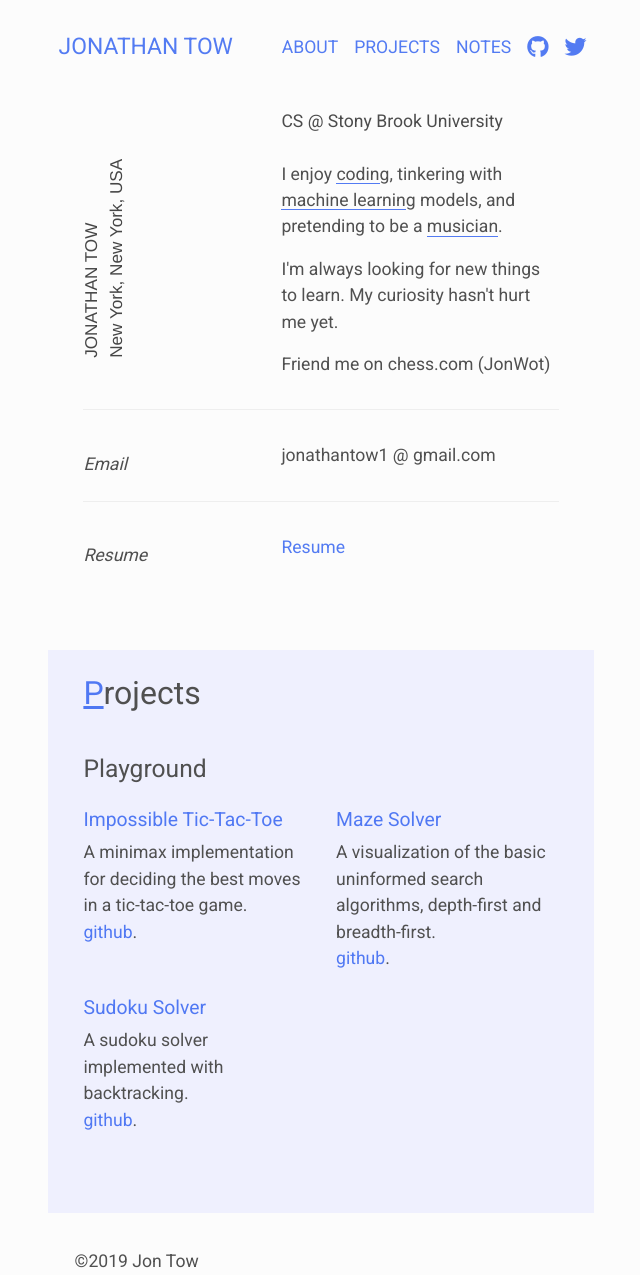
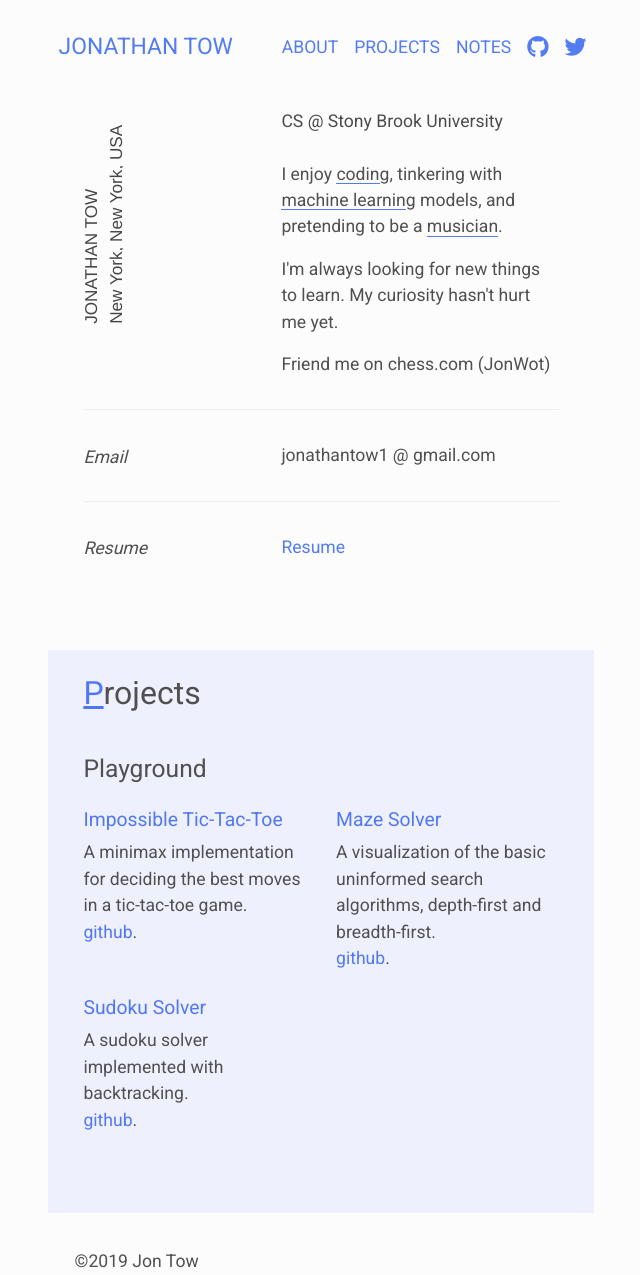
Before and after one commit to jon-tow/jon-tow.github.io, a Jekyll site: the page built from index.html, in a window 1280 px wide. Shown: the whole page, without its empty margins (319-959 px from the left). Built offline with Jekyll 4.4.1, drawn with Linux system fonts in a browser that asks for light colours; nearby versions of some CDN libraries.

Commit message:
last try with svg

```diff
--- a/_includes/_sections/about.html
+++ b/_includes/_sections/about.html
@@ -12,14 +12,17 @@
     <div class="tab-content">
       <div class="tab-title">
 
-          <svg height="200" viewBox="0 0 64 210"  preserveAspectRatio="xMinYMin meet" version="1.1" xmlns="http://www.w3.org/2000/svg" xmlns:xlink="http://www.w3.org/1999/xlink">
+        <svg height="200" viewBox="0 0 42 210" preserveAspectRatio="xMinYMin meet" version="1.1"
+          xmlns="http://www.w3.org/2000/svg" xmlns:xlink="http://www.w3.org/1999/xlink">
           <!-- Generator: Sketch 43.1 (39012) - http://www.bohemiancoding.com/sketch -->
           <desc>Created with Sketch.</desc>
           <defs></defs>
-            <g id="Welcome" stroke="none" stroke-width="1" fill="none" fill-rule="evenodd" font-size="18" font-family="Helvetica" font-weight="normal">
+          <g id="Welcome" stroke="none" stroke-width="1" fill="none" fill-rule="evenodd" font-size="18"
+            font-family="Helvetica" font-weight="normal">
             <g id="Desktop" transform="translate(-43.000000, -383.000000)" fill="#464646">
               <g id="header" transform="translate(0.000000, -1.000000)">
-                        <text id="JONATHAN-TOW-New-Yor" transform="translate(63.500000, 476.274015) rotate(-90.000000) translate(-63.500000, -476.274015) ">
+                <text id="JONATHAN-TOW-New-Yor"
+                  transform="translate(63.500000, 476.274015) rotate(-90.000000) translate(-63.500000, -476.274015) ">
                   <tspan x="-53" y="470">JONATHAN TOW</tspan>
                   <tspan x="-53" y="497">New York, New York, USA</tspan>
                 </text>
--- a/css/main.css
+++ b/css/main.css
@@ -232,7 +232,6 @@
   grid-area: tab-name;
   display: flex;
   flex-direction: row;
-  align-items: center;
   padding-top: 1em;
 }
 
@@ -326,6 +325,6 @@
 }
 
 .svg-container {
-  height: 90px;
+  height: 50px;
   padding-top: 0;
 }
```
Lines whose indentation alone changed are shown as unchanged.
